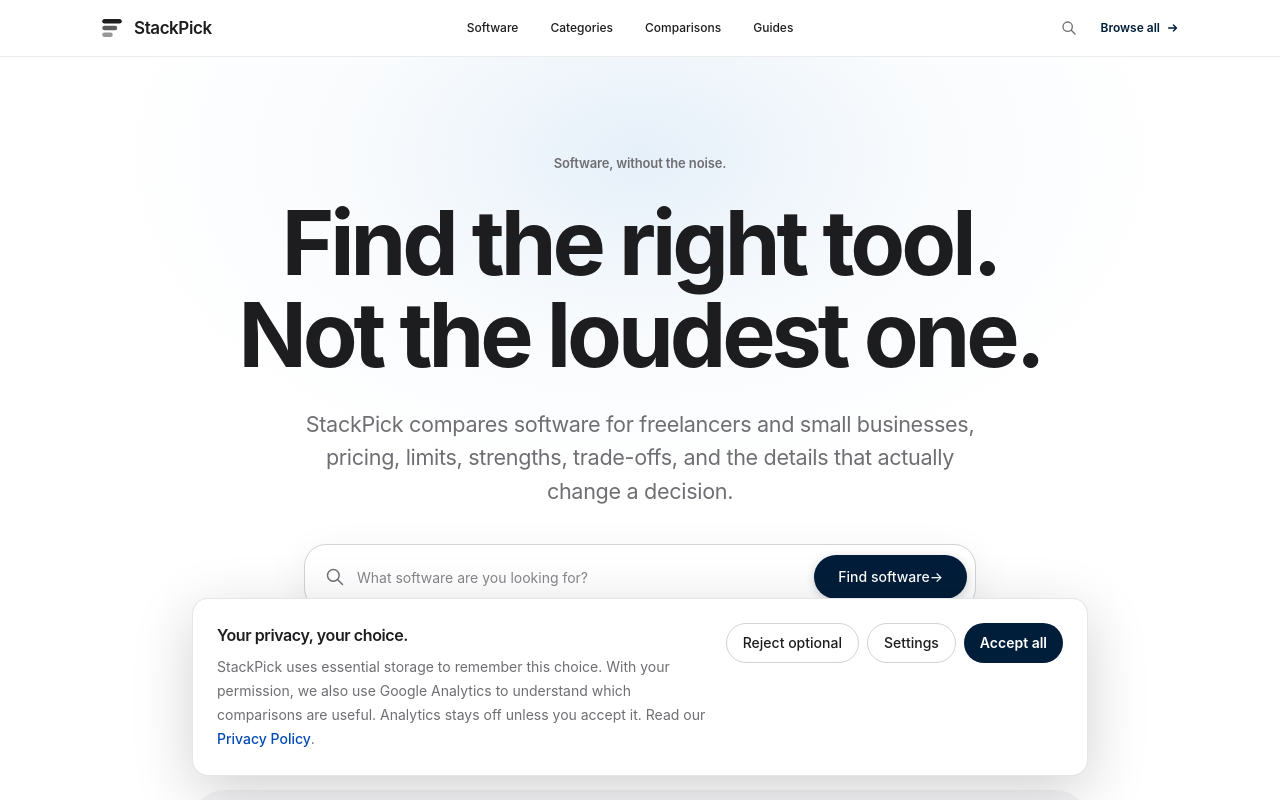
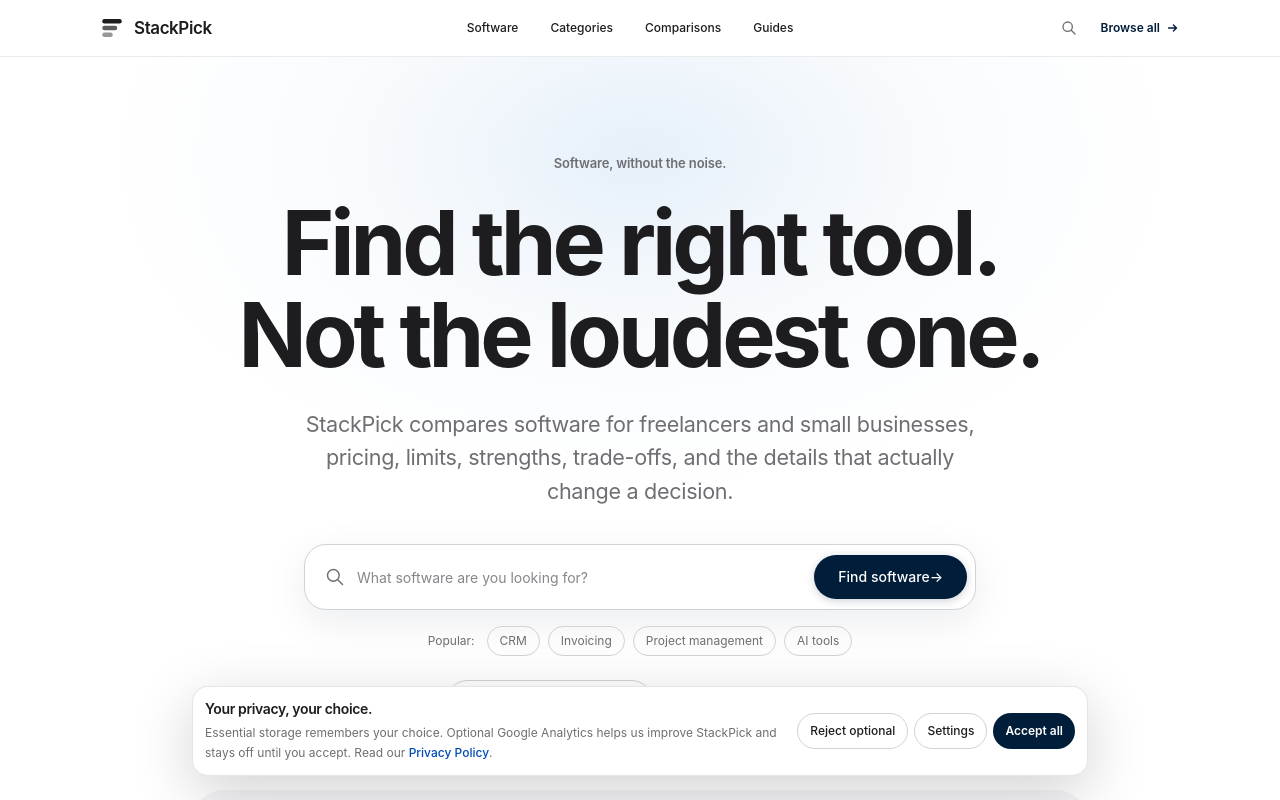
Before and after one commit to LinukaBandara/StackPick, a Next.js app: page / in a window 1280 px wide. Shown: the top 800 px of the page. Built offline with nearby package versions, Linux system fonts and the light colour scheme; no server answers.

Commit message:
Make cookie consent banner more compact

```diff
--- a/components/CookieConsent.tsx
+++ b/components/CookieConsent.tsx
@@ -86,20 +86,20 @@ export default function CookieConsent() {
       {!consent && !settingsOpen && (
         <aside
           aria-label="Cookie preferences"
-          className="fixed inset-x-3 bottom-3 z-[100] mx-auto max-w-4xl rounded-2xl border border-black/10 bg-white p-5 shadow-[0_16px_60px_rgba(0,0,0,0.18)] sm:inset-x-6 sm:bottom-6 sm:p-6"
+          className="fixed inset-x-3 bottom-3 z-[100] mx-auto max-w-4xl rounded-2xl border border-black/10 bg-white p-3 shadow-[0_16px_60px_rgba(0,0,0,0.18)] sm:inset-x-6 sm:bottom-6 sm:p-3"
         >
-          <div className="flex flex-col gap-4 sm:flex-row sm:items-start sm:justify-between">
+          <div className="flex flex-col gap-2 sm:flex-row sm:items-center sm:justify-between">
             <div className="max-w-2xl">
-              <p className="text-base font-semibold tracking-tight text-[#1d1d1f]">Your privacy, your choice.</p>
-              <p className="mt-2 text-sm leading-6 text-[#6e6e73]">
-                StackPick uses essential storage to remember this choice. With your permission, we also use Google Analytics to understand which comparisons are useful. Analytics stays off unless you accept it. Read our{" "}
+              <p className="text-sm font-semibold tracking-tight text-[#1d1d1f]">Your privacy, your choice.</p>
+              <p className="mt-1 text-xs leading-5 text-[#6e6e73]">
+                Essential storage remembers your choice. Optional Google Analytics helps us improve StackPick and stays off until you accept. Read our{" "}
                 <a href="/privacy" className="font-medium text-[#004bb5] underline-offset-4 hover:underline">Privacy Policy</a>.
               </p>
             </div>
-            <div className="flex shrink-0 flex-wrap gap-2">
-              <button type="button" onClick={() => save(false)} className="min-h-10 rounded-full border border-[#d2d2d7] px-4 py-2 text-sm font-medium text-[#1d1d1f] hover:bg-[#f5f5f7]">Reject optional</button>
-              <button type="button" onClick={() => { setAnalyticsEnabled(false); setSettingsOpen(true); }} className="min-h-10 rounded-full border border-[#d2d2d7] px-4 py-2 text-sm font-medium text-[#1d1d1f] hover:bg-[#f5f5f7]">Settings</button>
-              <button type="button" onClick={() => save(true)} className="min-h-10 rounded-full bg-[#001D39] px-4 py-2 text-sm font-semibold text-white hover:bg-[#123b5d]">Accept all</button>
+            <div className="flex shrink-0 flex-wrap gap-1.5">
+              <button type="button" onClick={() => save(false)} className="min-h-9 rounded-full border border-[#d2d2d7] px-3 py-1.5 text-xs font-medium text-[#1d1d1f] hover:bg-[#f5f5f7]">Reject optional</button>
+              <button type="button" onClick={() => { setAnalyticsEnabled(false); setSettingsOpen(true); }} className="min-h-9 rounded-full border border-[#d2d2d7] px-3 py-1.5 text-xs font-medium text-[#1d1d1f] hover:bg-[#f5f5f7]">Settings</button>
+              <button type="button" onClick={() => save(true)} className="min-h-9 rounded-full bg-[#001D39] px-3 py-1.5 text-xs font-semibold text-white hover:bg-[#123b5d]">Accept all</button>
             </div>
           </div>
         </aside>
```
